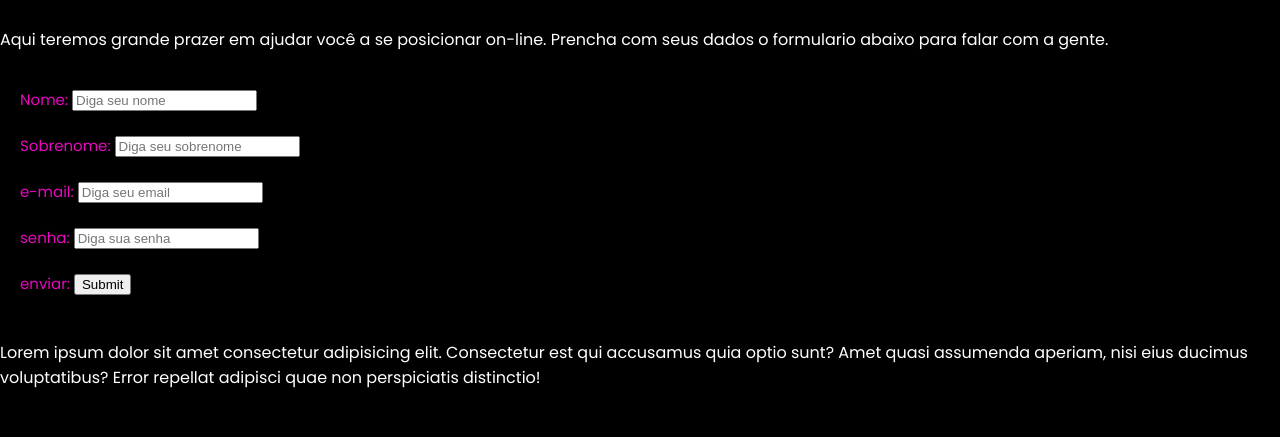
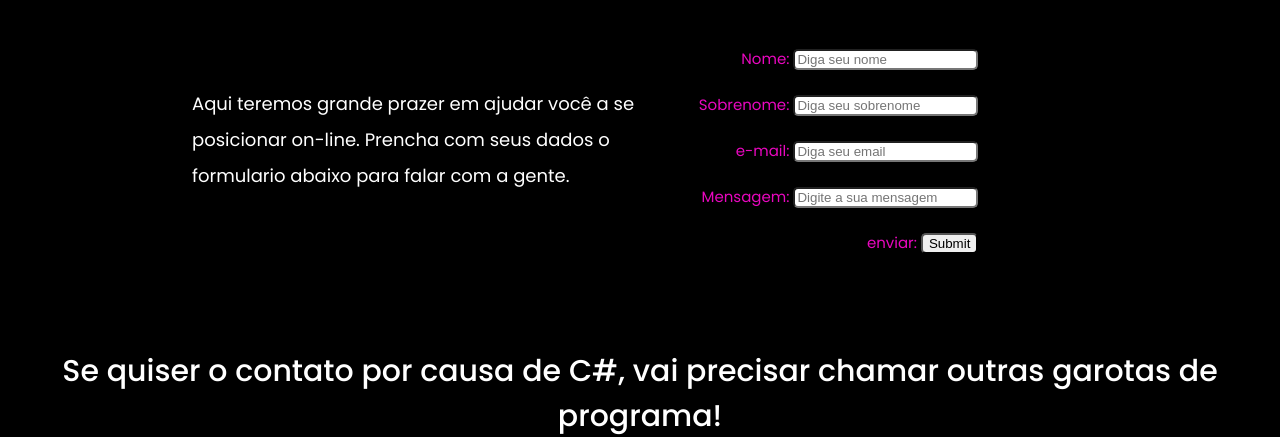
Before and after one commit to Gesabella/garotas-na-programacao, a plain HTML site: page cotato.html in a window 1280 px wide. Shown: the part 236-673 px from the top of the page. Drawn offline with Linux system fonts and the light colour scheme.

Commit message:
estilizado o formulário

```diff
--- a/cotato.html
+++ b/cotato.html
@@ -49,12 +49,18 @@
             </ul>
         </div>
     </header>
+    <section class="hero-contato">
+
         <h3 class="atençao">Atenção!<br>Não rodamos bolsinha!</h3>
+    </section>
+    <section class="container">
+        <div class="contato-txt">
             <p>
                 Aqui teremos grande prazer em ajudar você a se posicionar on-line.
                 Prencha com seus dados o formulario abaixo para falar com a gente.
             </p>
-    <div>
+        </div>
+        <div class="formulario">
             <form action="arquivo.php">
                 <label for="campo_nome">Nome:</label>
                 <input id="campo_nome" type="text" placeholder="Diga seu nome" required>
@@ -65,18 +71,15 @@
                 <label for="campo_email">e-mail:</label>
                 <input id="campo_email" type="email" placeholder="Diga seu email" required>
                 <br><br>
-            <label for="campo_senha">senha:</label>
-            <input id="campo_senha" type="password" placeholder="Diga sua senha" required>
+                <label for="mensagem">Mensagem:</label>
+                <input id="mensagem" type="text" placeholder="Digite a sua mensagem" required>
                 <br><br>
                 <label for="campo_enviar">enviar:</label>
                 <input id="campo_enviar" type="submit">
             </form>
         </div>
+    </section>
     <br>
-
-    Lorem ipsum dolor sit amet consectetur adipisicing elit. Consectetur est qui accusamus quia optio sunt? Amet quasi
-    assumenda aperiam, nisi eius ducimus voluptatibus? Error repellat adipisci quae non perspiciatis distinctio!
-
     <h5>Se quiser o contato por causa de C#, vai precisar chamar outras garotas de programa!
 
 
--- a/estilo.css
+++ b/estilo.css
@@ -2,7 +2,6 @@
 
 * {
     box-sizing: border-box;
-
 }
 
 body {
@@ -11,7 +10,6 @@ body {
     margin: 0;
     padding: 0;
     font-family: "Poppins", sans-serif;
-
 }
 
 header {
@@ -54,9 +52,6 @@ nav a:hover {
 
 h1 {
     margin-left: 30px;
-    /* border: solid red; */
-
-
 }
 
 nav ul {
@@ -64,7 +59,6 @@ nav ul {
     display: flex;
     padding: 10px 20px 10px 20px;
     justify-content: space-between;
-
 }
 
 .hero {
@@ -73,7 +67,6 @@ nav ul {
     height: 400px;
     justify-content: center;
     margin-bottom: 20px;
-
 }
 
 .box-img {
@@ -81,14 +74,12 @@ nav ul {
     width: 35%;
     justify-content: center;
     padding: 25px;
-    /* border: solid red; */
 }
 
 .box-txt {
     width: 35%;
     flex-flow: column;
     padding: 15px;
-    /* border: solid green; */
 }
 
 section div p {
@@ -124,15 +115,6 @@ h2 {
     color: #8b045d;
     margin: 10px;
     text-align: center;
-
-}
-
-form {
-    /* border: solid 2px #e907bf; */
-    padding: 20px;
-    text-align: left;
-    color: #e907bf;
-    font-size: 15px;
 }
 
 .zap {
@@ -161,7 +143,6 @@ form {
     text-align: center;
     transition: 0.5s all;
     align-items: center;
-
 }
 
 .btn-hero:hover {
@@ -170,7 +151,6 @@ form {
 }
 
 .btn-hero2 {
-
     border-radius: 10px;
     background-color: #8b045d;
     color: white;
@@ -205,7 +185,6 @@ form {
     justify-content: center;
     margin-bottom: 20px;
     flex-flow: row wrap;
-    /* border: solid red; */
 }
 
 .box-item1 {
@@ -225,12 +204,48 @@ section a {
     color: white;
     transition: 0.5s all;
     align-items: center;
-
 }
 
 section a:hover {
     color: #8b045d;
     font-size: 18p;
+}
+
+.hero-contato {
+    text-align: center;
+
+}
+
+.container {
+    display: flex;
+    align-items: center;
+    justify-content: center;
+}
+
+
+.formulario {
+    display: flex;
+    width: 35%;
+}
+
+.contato-txt {
+    font-size: large;
+    line-height: 2.0;
+    display: flex;
+    width: 35%;
+}
+
+form {
+    padding: 20px;
+    text-align: right;
+    color: #e907bf;
+    font-size: 15px;
+    width: 80%;
+    border-radius: 5px;
+}
+
+form input {
+    border-radius: 5px;
 }
 
 footer {
@@ -251,7 +266,6 @@ footer p {
 footer img {
     width: 35px;
     justify-content: center;
-
 }
 
 footer a {
@@ -308,10 +322,21 @@ footer a:hover {
     footer {
         font-size: 18px;
         text-align: center;
-
     }
 
+    .container {
+        display: flex;
+        flex-direction: column;
+    }
 
+    .formulario {
+        width: 85%;
+    }
+
+    .contato-txt {
+        width: 85%;
+        text-align: center;
+    }
 }
 
 @media screen and (max-width: 740px) {
@@ -321,7 +346,6 @@ footer a:hover {
         /* border: solid grey; */
         display: inline;
         margin: 0 100px 0 100px;
-
     }
 
     header {
@@ -343,7 +367,6 @@ footer a:hover {
         right: 10px;
         top: 5px;
         border: none;
-
     }
 
     .mobile-menu-icon {
@@ -352,12 +375,9 @@ footer a:hover {
         width: 25px;
         border: none;
         cursor: pointer;
-        /* border: solid rgb(85, 13, 220); */
     }
 
     .mobile-menu ul {
-
-        /* border: solid red; */
         flex-direction: column;
         text-align: center;
         padding: 1.5rem 4rem;
@@ -371,7 +391,6 @@ footer a:hover {
         padding: 1.5rem 4rem;
     }
 
-
     .mobile-menu a {
         text-decoration: none;
         color: white;
@@ -383,7 +402,6 @@ footer a:hover {
         color: #e907bf;
         font-size: 18px;
         font-weight: 500;
-
     }
 
     .open {
@@ -397,7 +415,6 @@ footer a:hover {
     .nav-bar {
         display: none;
     }
-
 }
 
 @media screen and (max-width: 570px) {
```
Lines whose indentation alone changed are shown as unchanged.
